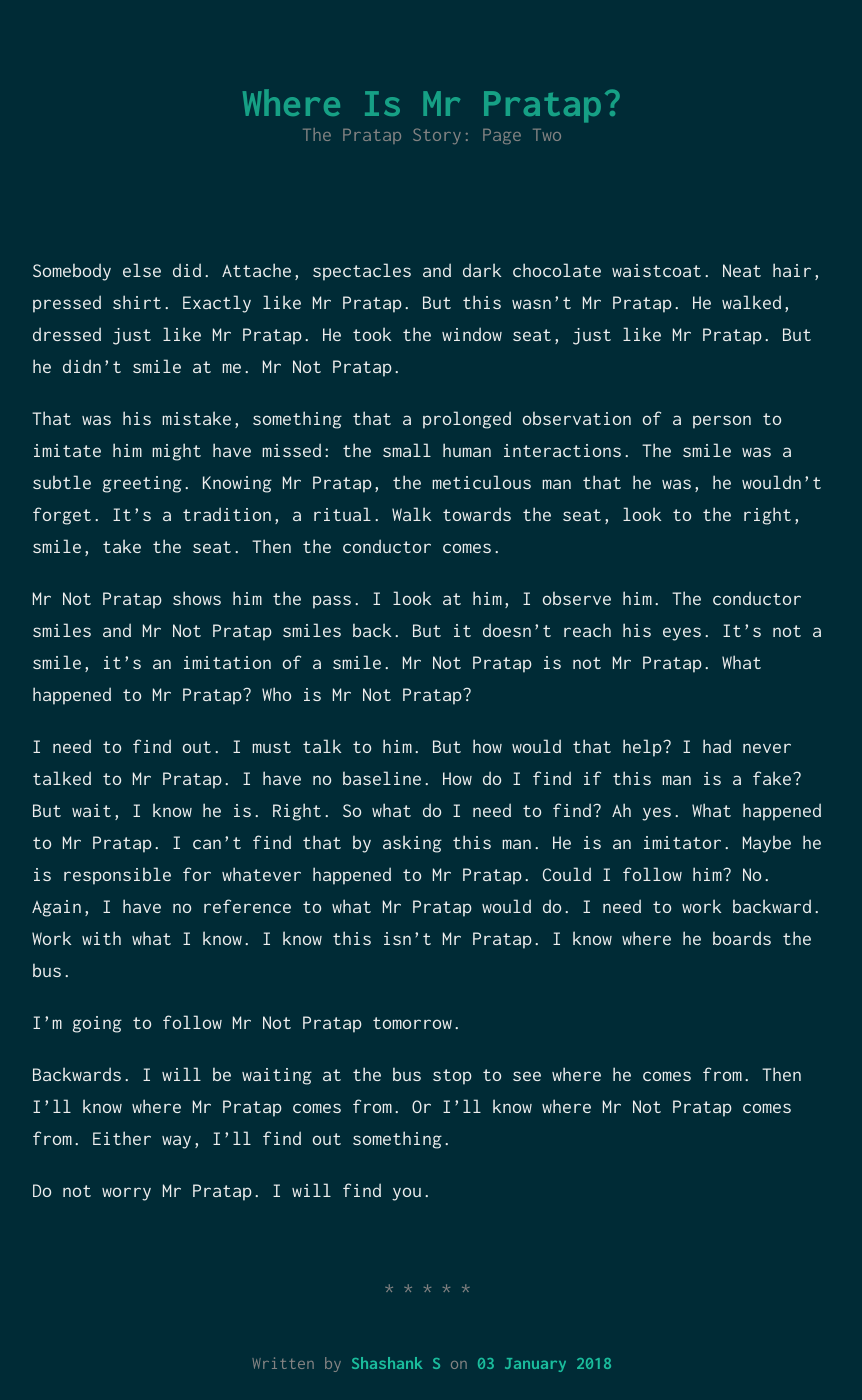
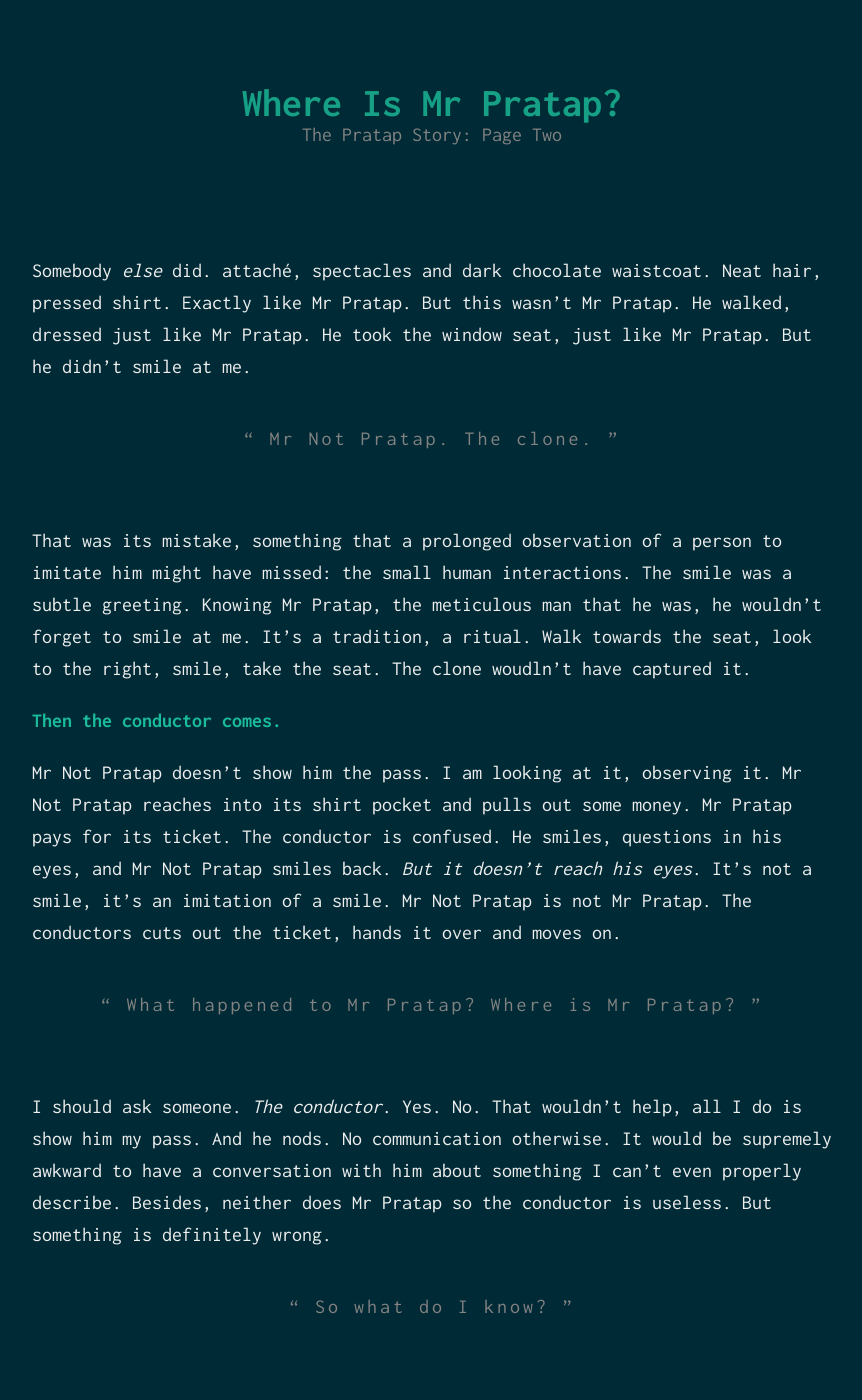
Before and after one commit to knhash/knhash.github.io, a Jekyll site: the page built from _posts/2018-01-03-where-is-mr-pratap.md, in a window 1280 px wide and 1400 px high, scrolled down 195 px. Shown: the whole window, without its empty margins (208-1070 px from the left). Built offline with Jekyll 4.4.1, drawn with Linux system fonts in a browser that asks for light colours; some of the changed text lies outside the part shown.

Commit message:
fix: Post markdown formatting

```diff
--- a/_posts/2018-01-03-where-is-mr-pratap.md
+++ b/_posts/2018-01-03-where-is-mr-pratap.md
@@ -6,16 +6,28 @@ date:   2018-01-03 21:21:21 +0530
 categories: [literature]
 ---
 
-Somebody else did. Attache, spectacles and dark chocolate waistcoat. Neat hair, pressed shirt. Exactly like Mr Pratap. But this wasn’t Mr Pratap. He walked, dressed just like Mr Pratap. He took the window seat, just like Mr Pratap.  But he didn’t smile at me. Mr Not Pratap.
+Somebody *else* did. attaché, spectacles and dark chocolate waistcoat. Neat hair, pressed shirt. Exactly like Mr Pratap. But this wasn’t Mr Pratap. He walked, dressed just like Mr Pratap. He took the window seat, just like Mr Pratap.  But he didn’t smile at me.
 
-That was his mistake, something that a prolonged observation of a person to imitate him might have missed: the small human interactions. The smile was a subtle greeting. Knowing Mr Pratap, the meticulous man that he was, he wouldn’t forget. It’s a tradition, a ritual. Walk towards the seat, look to the right, smile, take the seat. Then the conductor comes.
+> Mr Not Pratap. The clone.
 
-Mr Not Pratap shows him the pass. I look at him, I observe him. The conductor smiles and Mr Not Pratap smiles back. But it doesn’t reach his eyes. It’s not a smile, it’s an imitation of a smile. Mr Not Pratap is not Mr Pratap. What happened to Mr Pratap? Who is Mr Not Pratap?
+That was its mistake, something that a prolonged observation of a person to imitate him might have missed: the small human interactions. The smile was a subtle greeting. Knowing Mr Pratap, the meticulous man that he was, he wouldn’t forget to smile at me. It’s a tradition, a ritual. Walk towards the seat, look to the right, smile, take the seat. The clone woudln't have captured it.
 
-I need to find out. I must talk to him. But how would that help? I had never talked to Mr Pratap. I have no baseline. How do I find if this man is a fake? But wait, I know he is. Right. So what do I need to find? Ah yes. What happened to Mr Pratap. I can’t find that by asking this man. He is an imitator. Maybe he is responsible for whatever happened to Mr Pratap. Could I follow him? No. Again, I have no reference to what Mr Pratap would do. I need to work backward. Work with what I know. I know this isn’t Mr Pratap. I know where he boards the bus.
+**Then the conductor comes.**
 
-I’m going to follow Mr Not Pratap tomorrow.
+Mr Not Pratap doesn't show him the pass. I am looking at it, observing it. Mr Not Pratap reaches into its shirt pocket and pulls out some money. Mr Pratap pays for its ticket. The conductor is confused. He smiles, questions in his eyes, and Mr Not Pratap smiles back. *But it doesn’t reach his eyes*. It’s not a smile, it’s an imitation of a smile. Mr Not Pratap is not Mr Pratap. The conductors cuts out the ticket, hands it over and moves on.
 
-Backwards. I will be waiting at the bus stop to see where he comes from. Then I’ll know where Mr Pratap comes from. Or I’ll know where Mr Not Pratap comes from. Either way, I’ll find out something.
+> What happened to Mr Pratap? Where is Mr Pratap?
 
-Do not worry Mr Pratap. I will find you.
+I should ask someone. _The conductor_. Yes. No. That wouldn't help, all I do is show him my pass. And he nods. No communication otherwise. It would be supremely awkward to have a conversation with him about something I can't even properly describe. Besides, neither does Mr Pratap so the conductor is useless. But something is definitely wrong.
+
+> So what do I know?
+
+This _thing_ isn't Mr Pratap. Mr Pratap smiles warmly. Mr Pratap has a traveller's pass. _Right_. It could have the whole world fooled but not me. It is an imitator. Maybe it is responsible for whatever happened to Mr Pratap. Should I follow it? It might be dangerous.
+
+**But wait.** It could be nothing. Maybe this isn't a clone but Mr Pratap himself. Maybe he is just having a bad day, forgot his pass. _It is a possibility._ Still, that explains his mood, but how did he know he didn't have the pass before even checking his bag? Why did he pay for his ticket? So many questions. This is bothering me.
+
+> I need to find out.
+
+It would be awesome if this actually were a clone. But I may be delusional, making a big thing out of a mole hill? Ah, mountain out of a mole hill. But the curious behavior... I can't explain it. It doesn't make sense. Expecially the part about the pass. Asking the clone is out of question, I couldn't possibly believe anything it says when its entire existence is in question. All I can do is observe it. Him. It.
+
+> _I will to find out._
```
Also changed, not shown: _posts/2018-01-01-who-is-mr-pratap.md (+9 -7 lines), _posts/2018-01-05-what-happened-to-mr-pratap.md (+9 -11 lines), _posts/2018-01-07-how-did-mr-pratap-vanish.md (+10 -10 lines), index.md (+11 -11 lines).
